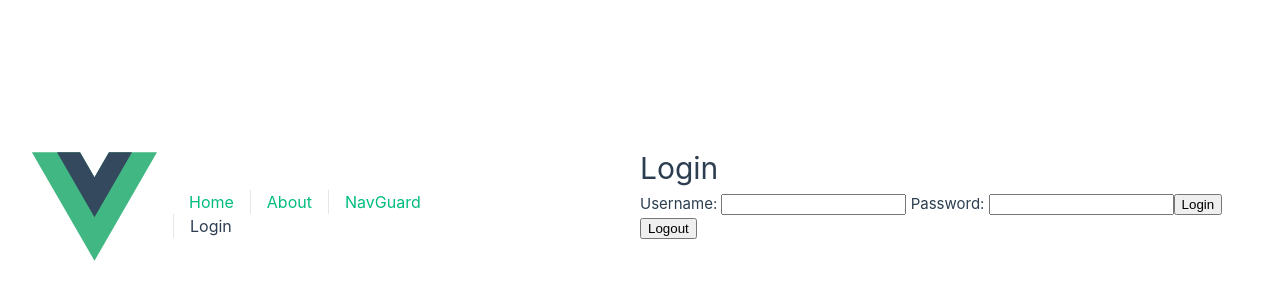
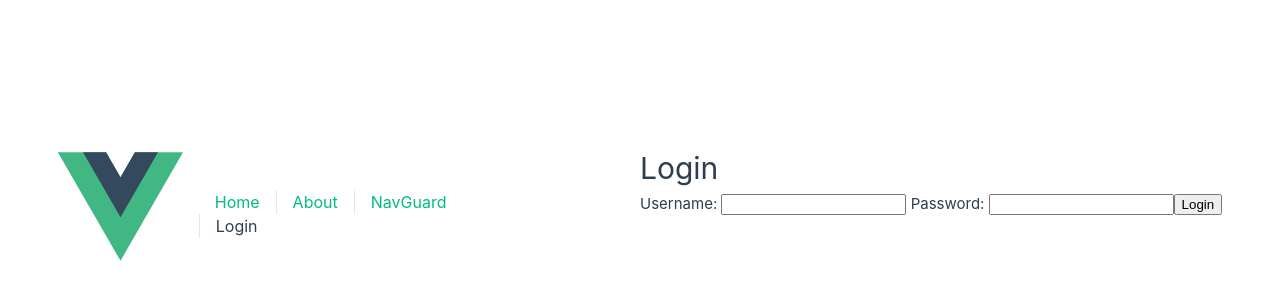
Before and after one commit to JeJulianaa/portfolio_advjs, a Vue app: page /login in a window 1280 px wide. Shown: the part 194-494 px from the top of the page. Built offline with nearby package versions, Linux system fonts and the light colour scheme; no server answers.

Commit message:
logout button update
updated so that it only appears when you are logged in

```diff
--- a/src/views/LoginView.vue
+++ b/src/views/LoginView.vue
@@ -5,7 +5,7 @@
     Password: <input type="password" v-model="password" />
     <p v-if="errMsg"> {{ errMsg }}</p>
     <button @click="logIn">Login</button>
-    <button @click="logOut">Logout</button>
+    <button v-if="userAuthenticated" @click="logOut">Sign Out</button>
   </div>
 </template>
 
```
